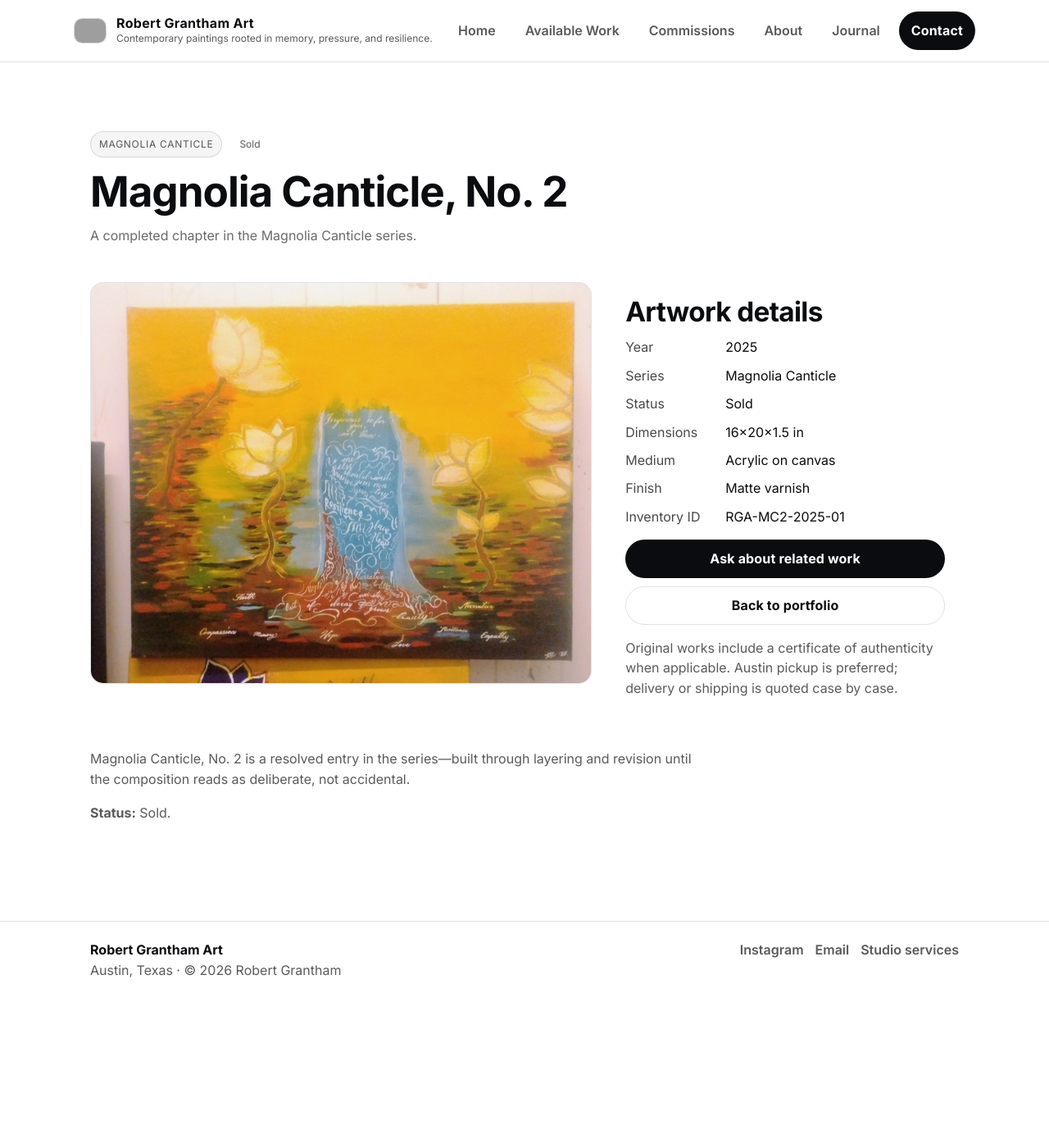
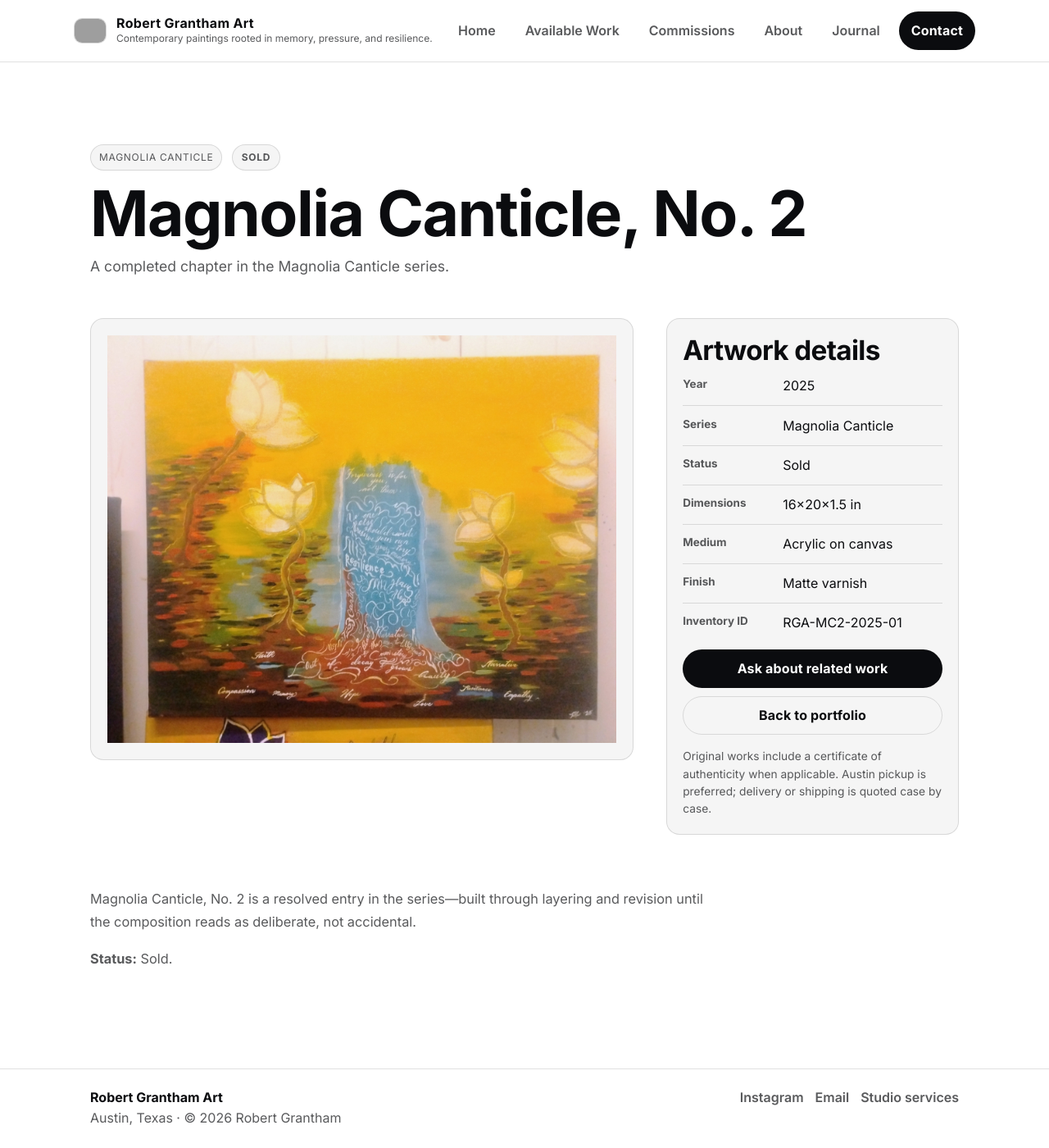
Before and after one commit to rgrantham82/rgrantham82.github.io, a Jekyll site: the page built from _works/magnolia-canticle-no-2.md, in a window 1280 px wide and 1400 px high. Shown: the whole window at 82% size. Built offline with Jekyll 4.4.1, drawn with Linux system fonts in a browser that asks for light colours; grey boxes are pictures that could not be loaded.

Commit message:
Refactor work.css for improved styling and responsiveness

```diff
--- a/assets/css/work.css
+++ b/assets/css/work.css
@@ -1,22 +1,181 @@
-/* Work page */
-.work-hero{padding:3.5rem 0 1.25rem}
-.work-kicker{display:flex;gap:.75rem;align-items:center;flex-wrap:wrap;margin:0 0 .75rem}
-.status-pill{display:inline-block;font-size:.75rem;padding:.25rem .5rem;border-radius:999px;border:1px solid rgba(255,255,255,.14);background:rgba(255,255,255,.04)}
-.work-title{margin:.1rem 0 .75rem}
-.work-subtitle{max-width:70ch;margin:0;opacity:.9}
+.work-hero {
+  padding: clamp(2.5rem, 6vw, 4.5rem) 0 1.5rem;
+}
 
-.work-body{padding:1.5rem 0 3rem}
-.work-grid{display:grid;grid-template-columns:1.3fr .9fr;gap:1.5rem;align-items:start}
-@media (max-width:900px){.work-grid{grid-template-columns:1fr}}
-.work-media{margin:0;border-radius:16px;overflow:hidden;border:1px solid rgba(255,255,255,.08);background:rgba(0,0,0,.12)}
-.work-media img{width:100%;height:auto;display:block}
+.work-kicker {
+  display: flex;
+  gap: .75rem;
+  align-items: center;
+  flex-wrap: wrap;
+  margin: 0 0 .9rem;
+}
 
-.work-panel{border:1px solid rgba(255,255,255,.08);border-radius:16px;padding:1rem;background:rgba(255,255,255,.02)}
-.work-details dl{display:grid;gap:.6rem;margin:0}
-.work-details div{display:grid;grid-template-columns:110px 1fr;gap:.75rem}
-.work-details dt{opacity:.75}
-.work-details dd{margin:0}
-.work-actions{display:flex;flex-direction:column;gap:.6rem;margin-top:1rem}
-.work-small{margin-top:1rem}
-.work-text{margin-top:1.75rem}
-.prose{max-width:75ch}
+.status-pill {
+  display: inline-flex;
+  align-items: center;
+  padding: .35rem .65rem;
+  border: 1px solid var(--border);
+  border-radius: 999px;
+  background: var(--card);
+  color: var(--fg);
+  font-size: .75rem;
+  font-weight: 700;
+  letter-spacing: .06em;
+  text-transform: uppercase;
+}
+
+.status-available {
+  border-color: color-mix(in srgb, #2d7d46 45%, var(--border));
+  background: color-mix(in srgb, #2d7d46 12%, var(--card));
+}
+
+.status-sold {
+  color: var(--muted);
+}
+
+.work-title {
+  max-width: 18ch;
+  margin: .1rem 0 .75rem;
+  font-size: clamp(2.6rem, 6vw, 5.2rem);
+  line-height: .98;
+}
+
+.work-subtitle {
+  max-width: 68ch;
+  margin: 0;
+  font-size: 1.1rem;
+  line-height: 1.7;
+}
+
+.work-body {
+  padding: 1.5rem 0 4rem;
+}
+
+.work-grid {
+  display: grid;
+  grid-template-columns: minmax(0, 1.3fr) minmax(300px, .7fr);
+  gap: clamp(1.25rem, 4vw, 2.5rem);
+  align-items: start;
+}
+
+.work-media {
+  display: grid;
+  min-height: 420px;
+  place-items: center;
+  margin: 0;
+  overflow: hidden;
+  padding: clamp(.75rem, 2vw, 1.25rem);
+  border: 1px solid var(--border);
+  border-radius: var(--radius);
+  background: var(--card);
+}
+
+.work-media img {
+  width: 100%;
+  max-height: 78vh;
+  object-fit: contain;
+}
+
+.work-media__placeholder {
+  display: grid;
+  width: 100%;
+  min-height: 390px;
+  place-items: center;
+  border: 1px dashed var(--border);
+  border-radius: calc(var(--radius) - 5px);
+  color: var(--muted);
+  text-align: center;
+}
+
+.work-media__placeholder span {
+  max-width: 18ch;
+  font-weight: 700;
+  letter-spacing: .07em;
+  text-transform: uppercase;
+}
+
+.work-panel {
+  position: sticky;
+  top: 6.5rem;
+  padding: 1.2rem;
+  border: 1px solid var(--border);
+  border-radius: var(--radius);
+  background: var(--card);
+}
+
+.work-details dl {
+  display: grid;
+  gap: .7rem;
+  margin: 0;
+}
+
+.work-details div {
+  display: grid;
+  grid-template-columns: minmax(90px, 110px) 1fr;
+  gap: .75rem;
+  padding-bottom: .7rem;
+  border-bottom: 1px solid var(--border);
+}
+
+.work-details div:last-child {
+  padding-bottom: 0;
+  border-bottom: 0;
+}
+
+.work-details dt {
+  color: var(--muted);
+  font-size: .84rem;
+  font-weight: 700;
+}
+
+.work-details dd {
+  margin: 0;
+}
+
+.work-actions {
+  display: flex;
+  flex-direction: column;
+  gap: .65rem;
+  margin-top: 1.25rem;
+}
+
+.work-small {
+  margin: 1rem 0 0;
+  font-size: .86rem;
+}
+
+.work-text {
+  margin-top: clamp(2rem, 5vw, 4rem);
+}
+
+.prose {
+  max-width: 75ch;
+  font-size: 1.02rem;
+  line-height: 1.75;
+}
+
+.prose p:last-child {
+  margin-bottom: 0;
+}
+
+@media (max-width: 900px) {
+  .work-grid {
+    grid-template-columns: 1fr;
+  }
+
+  .work-panel {
+    position: static;
+  }
+}
+
+@media (max-width: 560px) {
+  .work-media,
+  .work-media__placeholder {
+    min-height: 300px;
+  }
+
+  .work-details div {
+    grid-template-columns: 1fr;
+    gap: .2rem;
+  }
+}
```
